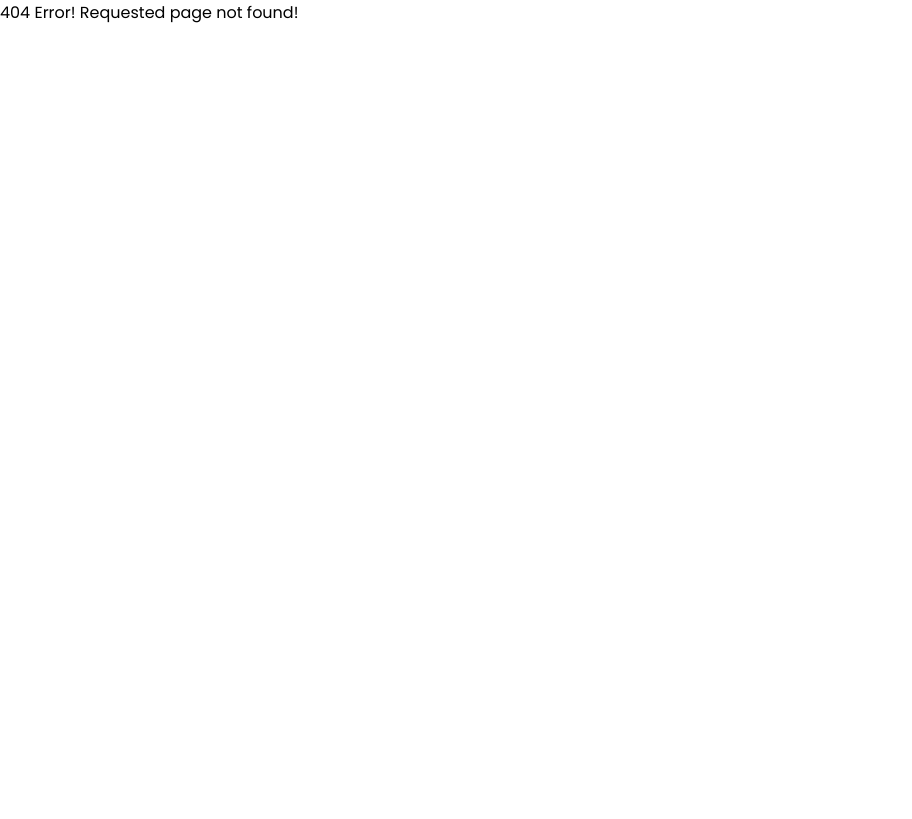
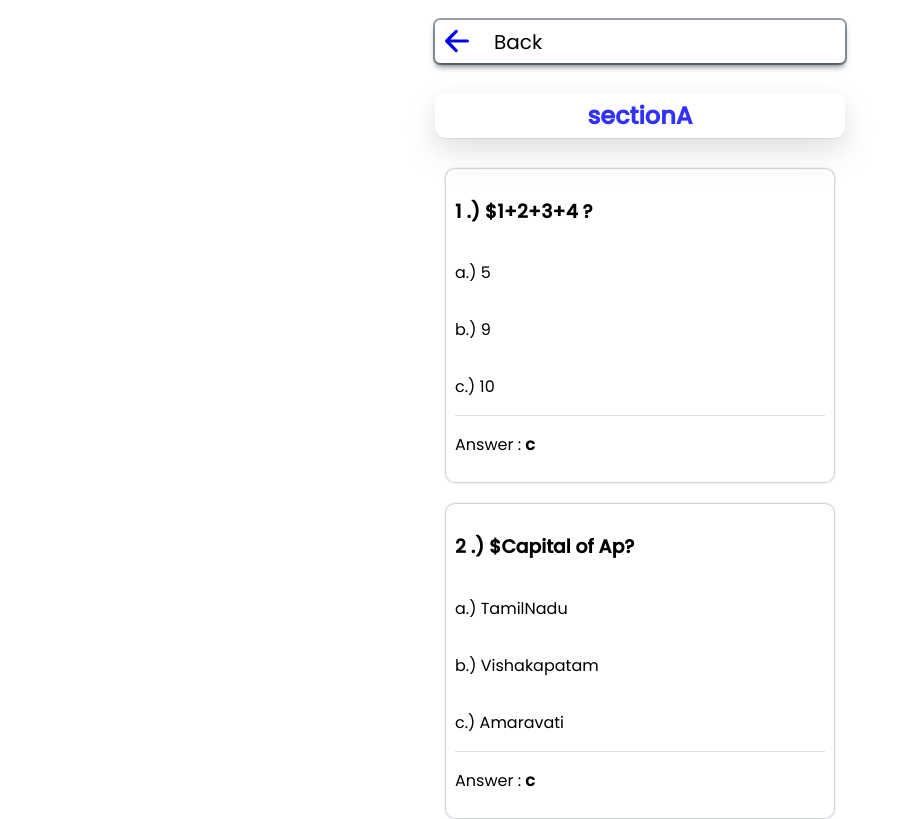
Before and after one commit to Baggu516/OnlineQuizSystem, a React (Create React App) app in the folder quizzz/: page /answers in a window 1280 px wide. Before the commit this address had no page. Shown: the top 819 px of the page, without its empty margins (0-912 px from the left). Built offline with nearby package versions, Linux system fonts and the light colour scheme.

Commit message:
rendering question and answers

```diff
--- a/quizzz/src/App.js
+++ b/quizzz/src/App.js
@@ -11,14 +11,20 @@ import Error from "./components/Error";
 import RedirectRoute from "./utils/RedirectRoute";
 import Quiz from "./components/Quiz";
 import Instructions from "./components/Instructions";
+import PracticeModal2 from "./components/PracticeModal2";
+// .........
+import SubmitComponent from "./components/SubmitComponent";
+import AnswersAndResponeses from "./components/AnswersAndResponeses";
 
+// ...............
 function App() {
   const { user } = useContext(AuthContext);
   return (
     <div className="App">
+
       <BrowserRouter>
         {/* <Quiz/> */}
-
+        {/* <SubmitComponent/> */}
         <Routes>
           <Route
             path="/"
@@ -52,7 +58,10 @@ function App() {
               </PrivateRoute>
             }
           />
+           <Route path="submit" element={<SubmitComponent />} />
+          <Route path="answers" element={<AnswersAndResponeses />} />
           <Route path="quiz/:id" element={<Quiz />} />
+          <Route path="modal2" element={<PracticeModal2 />} />
           <Route path="*" element={<Error />} />
         </Routes>
       </BrowserRouter>
--- /dev/null
+++ b/quizzz/src/components/AnswersAndResponeses.jsx
@@ -0,0 +1,41 @@
+import React, { useState } from 'react'
+import { Link } from 'react-router-dom'
+import Data from "../Static-Data/Data"
+import "./AnswersAndResponses.css"
+// import Divider from "@mui/material"
+import { Divider } from '@mui/material';
+const AnswersAndResponeses = () => {
+  const [keyss,setKeyss]=useState([...Object.keys(Data)])
+  return (
+        <div className='main'>
+            <div className="back-container" >
+            <Link to="/submit"><ion-icon name="arrow-back-outline"></ion-icon></Link>
+            <p className='back'>Back</p>
+            </div>
+            {
+              keyss.map((item1,index1)=>{
+                return (
+                  <div className='questionsss-card' key={index1}>
+                <h2 className="section-heading">{item1}</h2>
+                 { Data[item1].map((item2,index2)=>{
+                     return (
+                      <div className="question-card" key={index2}>
+                         <h3>{index2+1} .) ${item2["Q"]}</h3>
+                         <p>a.) {item2["a"]}</p>
+                         <p>b.) {item2["b"]}</p>
+                         <p>c.) {item2["c"]}</p>
+                         <Divider/>
+                         <p className="answer">  Answer :  <b>{item2["solution"]}</b></p>
+                      </div>
+                     )
+                  })}
+                  </div>
+                )
+              })
+            }
+
+        </div>
+  )
+}
+
+export default AnswersAndResponeses
--- /dev/null
+++ b/quizzz/src/components/AnswersAndResponses.css
@@ -0,0 +1,56 @@
+.back-container{
+    display: flex;
+    align-items: center;
+    justify-content:flex-start;
+    gap: 20px;
+    width:400px;
+    height: 33px;
+    margin: 10px auto;
+    padding: 5px;
+    border-radius: 5px;
+    box-shadow: rgba(6, 24, 44, 0.4) 0px 0px 0px 2px, rgba(6, 24, 44, 0.65) 0px 4px 6px -1px, rgba(255, 255, 255, 0.08) 0px 1px 0px inset;
+}
+.back{
+    font-size: 20px;
+    /* margin-bottom: 10px; */
+}
+ion-icon {
+    font-size: 34px;
+    margin-top: 5px;
+  }
+  .back-container{
+
+  }
+  .main{
+    display: flex;
+    /* justify-content: center; */
+    align-items: center;
+    flex-direction: column;
+    margin: 10px auto;
+  }
+  .question-card{
+    display: flex;
+    flex-direction: column;
+    justify-content:space-between;
+    box-shadow: rgba(0, 0, 0, 0.05) 0px 0px 0px 1px, rgb(209, 213, 219) 0px 0px 0px 1px inset;
+    padding: 10px;
+    margin: 10px;
+    border-radius:10px ;
+  }
+  .questionsss-card{
+    display: flex;
+    flex-direction: column;
+
+  }
+  .section-heading{
+    width: 400px;
+    text-align: center;
+    box-shadow: rgba(17, 17, 26, 0.1) 0px 1px 0px, rgba(17, 17, 26, 0.1) 0px 8px 24px, rgba(17, 17, 26, 0.1) 0px 16px 48px;
+    color: blue;
+    border-radius: 10px;
+    padding: 5px;
+    opacity: 0.8;
+  }
+  .answer{
+    /* border: 1px solid black; */
+  }
--- /dev/null
+++ b/quizzz/src/components/PracticeModal2.jsx
@@ -0,0 +1,55 @@
+import React, { useState,useEffect } from "react";
+import "./PracticeModel2.css";
+import { Button } from "@mui/material";
+const PracticeModal2 = ({ passingdata,HandleMod }) => {
+  const [answers, setAnswers] = useState({ ...passingdata });
+  //  const []
+  const [answerscount,setAnswerscount]=useState({
+    "A":"",
+    "B":"",
+    "C":""
+  })
+
+  useEffect(()=>{
+    Object.keys(answers).forEach((item)=>{
+      let c=0
+      answers[item].forEach(i=>{
+        if(i=="a" ||i=="b" || i=="c"){
+          c+=1
+        }
+      })
+      setAnswerscount({...answerscount,[item]:[c]})
+    })
+    // console.log(answers, "passssssssedddddddddddd",answerscount);
+  },[])
+  return (
+    <div className="attempted-number-container">
+      <h2>passing data</h2>
+      <table>
+        <tr>
+          {Object.keys(answers).map((item,index)=>{
+            return(
+              <th>section-{item}</th>
+            )
+          })}
+
+        </tr>
+        <tr>
+        {Object.keys(answers).map((item,index)=>{
+            return(
+              <td>{answers[item].length}</td>
+            )
+          })}
+          {/* <td>Alfreds Futterkiste</td> */}
+        </tr>
+      </table>
+      <div className="attempted-number-container-btn">
+        <Button  onClick={HandleMod} variant="contained" > Back</Button>
+
+        <Button  variant="contained">Submit Test</Button>
+      </div>
+    </div>
+  );
+};
+
+export default PracticeModal2;
--- /dev/null
+++ b/quizzz/src/components/PracticeModel2.css
@@ -0,0 +1,24 @@
+.attempted-number-container{
+  display: flex;
+  justify-content: center;
+  align-items: center;
+  flex-direction: column;
+}
+table, th, td {
+    border:1px solid black;
+    border-collapse: collapse;
+    /* max-width: 100%; */
+  }
+  table{
+    width:100%;
+  }
+  td{
+    text-align: center;
+  }
+  .attempted-number-container-btn{
+    margin-top: 350px;
+    display: flex;
+    justify-content: center;
+    align-items: center;
+    gap:100px;
+  }
--- a/quizzz/src/components/Quiz.jsx
+++ b/quizzz/src/components/Quiz.jsx
@@ -1,8 +1,9 @@
 import React, { useEffect, useState } from "react";
 import Instructions from "./Instructions";
 import Timer from "./Timer";
-import { useParams } from "react-router-dom";
+import { Link, useParams } from "react-router-dom";
 import Modal from "react-modal";
+
 import "./Quiz.css";
 // material ui
 // import Divider
@@ -13,12 +14,18 @@ import Questions from "./Questions";
 // importing Data
 import Data from "../Static-Data/Data";
 import { convertLength } from "@mui/material/styles/cssUtils";
+import PracticeModal2 from "./PracticeModal2";
 const arr=[false,false,false]
+Modal.setAppElement('#root');
+// context api
+
 const Quiz = () => {
   const { id } = useParams();
   const [modalOpen, setModalOpen] = useState(false);
+  const [mod, setMod] = useState(false)
   const closeModal = () => setModalOpen(false);
   const openModal = () => setModalOpen(true);
+  const HandleMod=()=>setMod(!mod)
   // changing question number state(n)
   const [n, setN] = useState(0);
   const [option,setOption]=useState(" ")
@@ -446,13 +453,25 @@ const [optionStore,setOptionStore]=useState({
           </div>
         </div>
         <div className="submit-btn">
-          <Button variant="contained"  disabled={timetoggle}>
-            Submit
+          <Button variant="contained"
+           disabled={timetoggle}
+           onClick={HandleMod}
+           >
+            {/* <Link to="/modal2">Submit</Link> */}
+            submit
           </Button>
         </div>
 
         <Modal isOpen={modalOpen}>
           <Instructions closeModal={closeModal} isModal={false} />
+        </Modal>
+        <Modal
+           ariaHideApp={true}
+
+           isOpen={mod}>
+           <PracticeModal2 passingdata={optionStore} HandleMod={HandleMod}/>
+           {/* <h1>hello</h1> */}
+           {/* <Instructions closeModal={closeModal} isModal={false} /> */}
         </Modal>
         {/* <Timer /> */}
       </div>
--- /dev/null
+++ b/quizzz/src/components/SubmitComponent.css
@@ -0,0 +1,42 @@
+.total-marks-container{
+    width:400px;
+    display: flex;
+    align-items: center;
+    justify-content: center;
+    flex-direction: column;
+    box-shadow: rgba(60, 64, 67, 0.3) 0px 1px 2px 0px, rgba(60, 64, 67, 0.15) 0px 1px 3px 1px;
+    margin: 20px auto;
+    gap: 0;
+    border-radius: 5px;
+}
+
+.total-marks-text{
+    font-size: small;
+    color: rgb(223, 169, 5);
+    opacity: 0.8;
+    padding: 0;
+
+}
+.total-marks{
+    font-size: 30px;
+    margin: 0;
+    padding: 5px;
+}
+.keys{
+    width:400px;
+    display: flex;
+    align-items: center;
+    justify-content: center;
+    flex-direction: column;
+    box-shadow: rgba(60, 64, 67, 0.3) 0px 1px 2px 0px, rgba(60, 64, 67, 0.15) 0px 1px 3px 1px;
+    margin: 20px auto;
+    padding: 10px;
+    border-radius: 20px;
+}
+.view-answers{
+  color: red;
+  text-decoration: none;
+}
+.view-answers:hover{
+    color: rgb(11, 7, 7);
+  }
--- /dev/null
+++ b/quizzz/src/components/SubmitComponent.jsx
@@ -0,0 +1,19 @@
+import React from 'react'
+// import Data from "../Static-Data/Data"
+import "./SubmitComponent.css"
+import { Link } from 'react-router-dom'
+const SubmitComponent = () => {
+  return (
+    <div>
+        <div className="total-marks-container">
+            <p className='total-marks-text'>Total Marks</p>
+            <p className='total-marks'>8/10</p>
+        </div>
+        <div className="keys">
+            <Link to="/answers" className='view-answers'>View answers & your responeses</Link>
+        </div>
+    </div>
+  )
+}
+
+export default SubmitComponent
```
